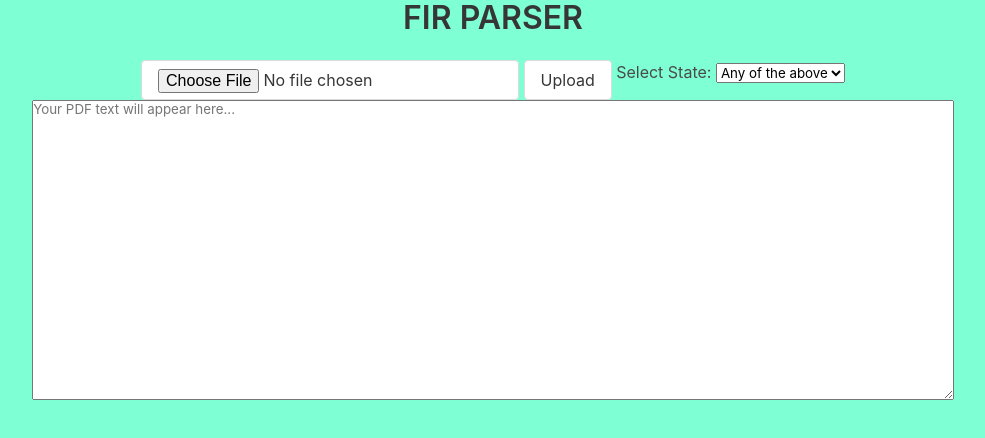
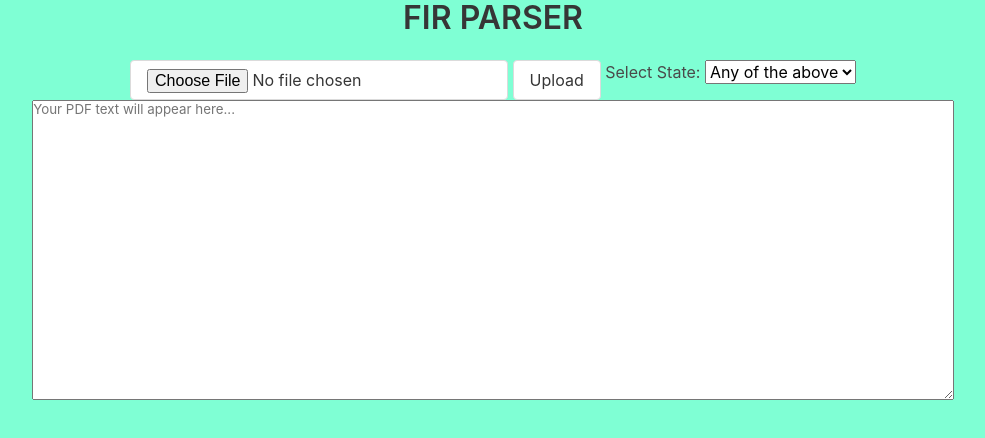
Before and after one commit to shell-raiser/Parsify-WebApp, a website: page views/index.html in a window 1280 px wide. Shown: the whole page, without its empty margins (147-1132 px from the left). Drawn offline with nearby package versions, Linux system fonts and the light colour scheme.

Commit message:
menu class for dropdown

```diff
--- a/views/index.html
+++ b/views/index.html
@@ -22,7 +22,7 @@
         <input class="button" type="file" id="inpFile">
         <button class="button" type="button" id="btnUpload">Upload</button>
         <label for="States">Select State:</label>
-        <select name="States" id="stateMenu">
+        <select class="menu" name="States" id="stateMenu">
             <option value="0">Andhra Pradesh</option>
             <option value="1">Bihar</option>
             <option value="2">Chhattisgarh</option>
@@ -39,7 +39,6 @@
             <option value="13">Tamil Nadu</option>
             <option value="14">Uttar Pradesh</option>
             <option value="15" selected>Any of the above</option>
-
         <br>
         <br>
         <textarea style="pointer-events: none; min-width: 80%;min-height:300px;" id="resultText"
```
